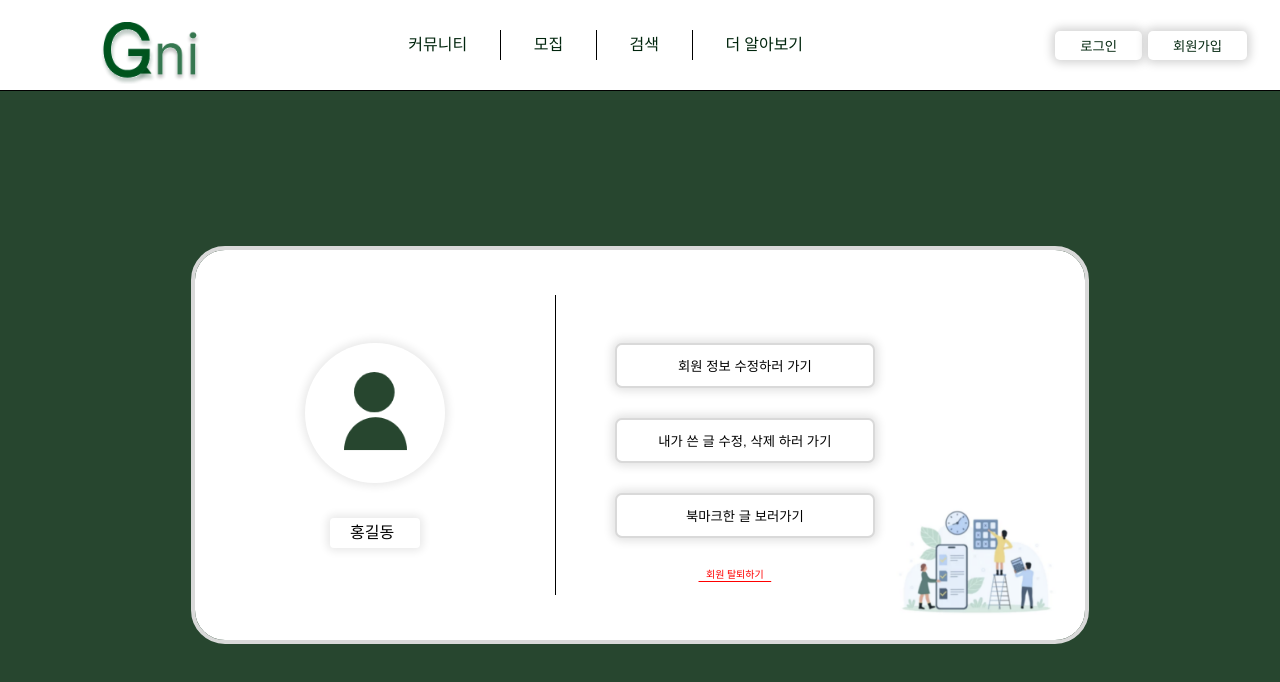
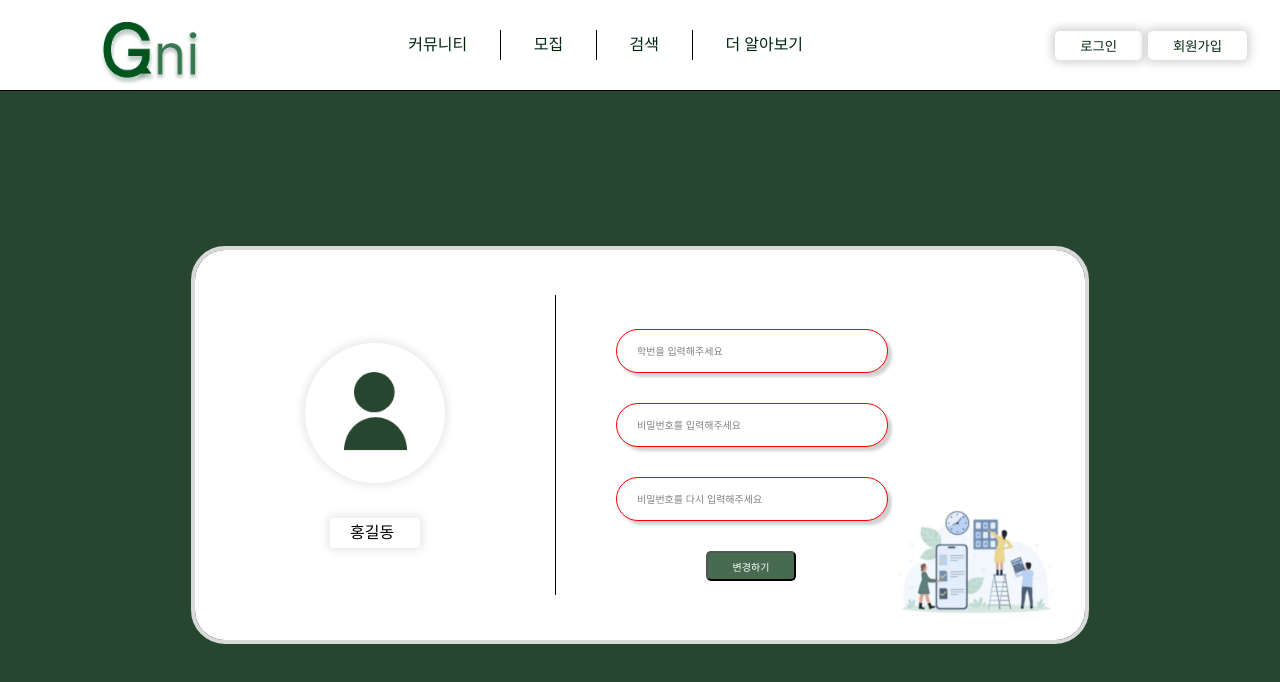
Before and after one commit to kody-gsm/Gni-client, a React (Create React App) app: page /profile in a window 1280 px wide. Both pictures are taken after a click on the button "회원 정보 수정하러 가기". Shown: the top 682 px of the page. Built offline with nearby package versions, Linux system fonts and the light colour scheme.

Commit message:
profile edit 기능 거의 완성됨

```diff
--- a/src/pages/Profile/index.jsx
+++ b/src/pages/Profile/index.jsx
@@ -8,6 +8,12 @@ import React, { useEffect, useState } from 'react';
 export default function Profile() {
   const [alertinfo, setAlertinfo] = useState('');
   const [alertAnswer, setAlertAnswer] = useState('');
+  const [modify, setModify] = useState(false);
+  const [modifiedList, setModifiedList] = useState({
+    classnum: '',
+    pw: '',
+    repw: ''
+  });
   useEffect(e => {
     if (alertAnswer !== 'y') {
       setAlertAnswer('');
@@ -27,9 +33,10 @@ export default function Profile() {
             </S.NameDiv>
           </div>
         </S.Infos>
+        {!modify ?
           <S.buttons>
             <S.Styledbutton onClick={e => {
-            console.log('it worked');
+              setModify(true)
             }}>회원 정보 수정하러 가기</S.Styledbutton>
             <S.Styledbutton onClick={e => {
               console.log('it worked');
@@ -40,12 +47,29 @@ export default function Profile() {
             <p onClick={e => {
               setAlertinfo('회원탈퇴');
             }}>&nbsp;&nbsp;&nbsp;회원 탈퇴하기&nbsp;&nbsp;&nbsp;</p>
-        </S.buttons>
+          </S.buttons> :
+          <S.StyledInputs onSubmit={e => {
+            e.preventDefault()
+            console.log('submit')
+          }}>
+            <S.StyledInput style={{ border: modifiedList.classnum === '' && '1px solid red' }}
+              placeholder={'학번을 입력해주세요'} value={modifiedList?.classnum}
+              onChange={e => setModifiedList(a => ({ ...a, classnum: e.target.value }))} />
+            <S.StyledInput style={{ border: modifiedList.pw === '' && '1px solid red' }}
+              placeholder={'비밀번호를 입력해주세요'} value={modifiedList?.pw}
+              onChange={e => setModifiedList(a => ({ ...a, pw: e.target.value }))} />
+            <S.StyledInput style={{ border: modifiedList.repw === '' && '1px solid red' }}
+              placeholder={'비밀번호를 다시 입력해주세요'} value={modifiedList?.repw}
+              onChange={e => setModifiedList(a => ({ ...a, repw: e.target.value }))} />
+            <S.StyledSubmitButton>변경하기</S.StyledSubmitButton>
+          </S.StyledInputs>
+        }
         <S.checkingPeople>
           <img src={checking} alt='checking' />
         </S.checkingPeople>
       </S.innerbox>
       <S.alertBox style={{ display: `${alertinfo === '' ? 'none' : 'block'}` }} onClick={e => setAlertinfo('')} />
+
       <S.alertMessage style={{ display: `${alertinfo === '' ? 'none' : 'block'}` }}>
         <img src={alertcheck} alt="alertcheck" />
         <S.alertMessageH1>{alertinfo === '회원탈퇴' ? alertAnswer === 'y' ? '탈퇴가 성공적으로 마무리 됐습니다.' : '회원 탈퇴를 하시겠습니까?' : ''}</S.alertMessageH1>
--- a/src/pages/Profile/style.js
+++ b/src/pages/Profile/style.js
@@ -59,15 +59,60 @@ export const buttons = styled.div`
   p{
     font-size: 10px;
     width: 240px;
-    color: red;
     text-decoration-line: underline;
     position:absolute;
     bottom: calc(50vh - 180px);
     text-align: center;
     text-underline-position: under;
+    color: #00250D;
     cursor: pointer;
+    &:active{
+      color: red;
+    }
   }
 `
+
+export const StyledInputsForm = styled.form`
+  text-align: center;
+  margin-left: -4.6vw;
+  width: 270px;
+  margin-top: 20px;
+  margin-left: 60px;
+`
+
+export function StyledInputs({ children, ...rest }) {
+  return <StyledInputsForm {...rest}>{children}</StyledInputsForm>
+}
+
+const StyledInputStyle = styled.input`
+  padding: 20px;
+  border-radius: 200px;
+  width: 230px;
+  height: 2px;
+  font-size: 12px;
+  border: 1px solid #005623;
+  margin-bottom: 30px;
+  box-shadow: 4px 4px 3px 0 #d2d2d2;
+  font-size: 10px;
+  &::placeholder{
+    color: gray;
+  }
+`
+
+const StyledSubmitButtonStyle = styled.button`
+  margin: auto;
+  background-color: #476A50;
+  color: white;
+  width: 90px;
+  height: 30px;
+  font-size: 10px;
+  border-radius: 5px;
+  cursor: pointer;
+`
+
+export function StyledSubmitButton({ children, ...rest }) {
+  return <StyledSubmitButtonStyle {...rest}>{children}</StyledSubmitButtonStyle>
+}
 
 const Styledbtn = styled.button`
   cursor: pointer;
@@ -84,12 +129,17 @@ const Styledbtn = styled.button`
     background-color: #d9d9d9;
   }
   &:active{
-    background-color:#e2e2e2;
+    background-color:#476A50;
+    color: white;
   }
 `
 
 export function Styledbutton({ children, ...rest }) {
   return <Styledbtn {...rest}>{children}</Styledbtn>
+}
+
+export function StyledInput({ children, ...rest }) {
+  return <StyledInputStyle {...rest}>{children}</StyledInputStyle>
 }
 
 export const checkingPeople = styled.div`
```
Lines whose indentation alone changed are shown as unchanged.
